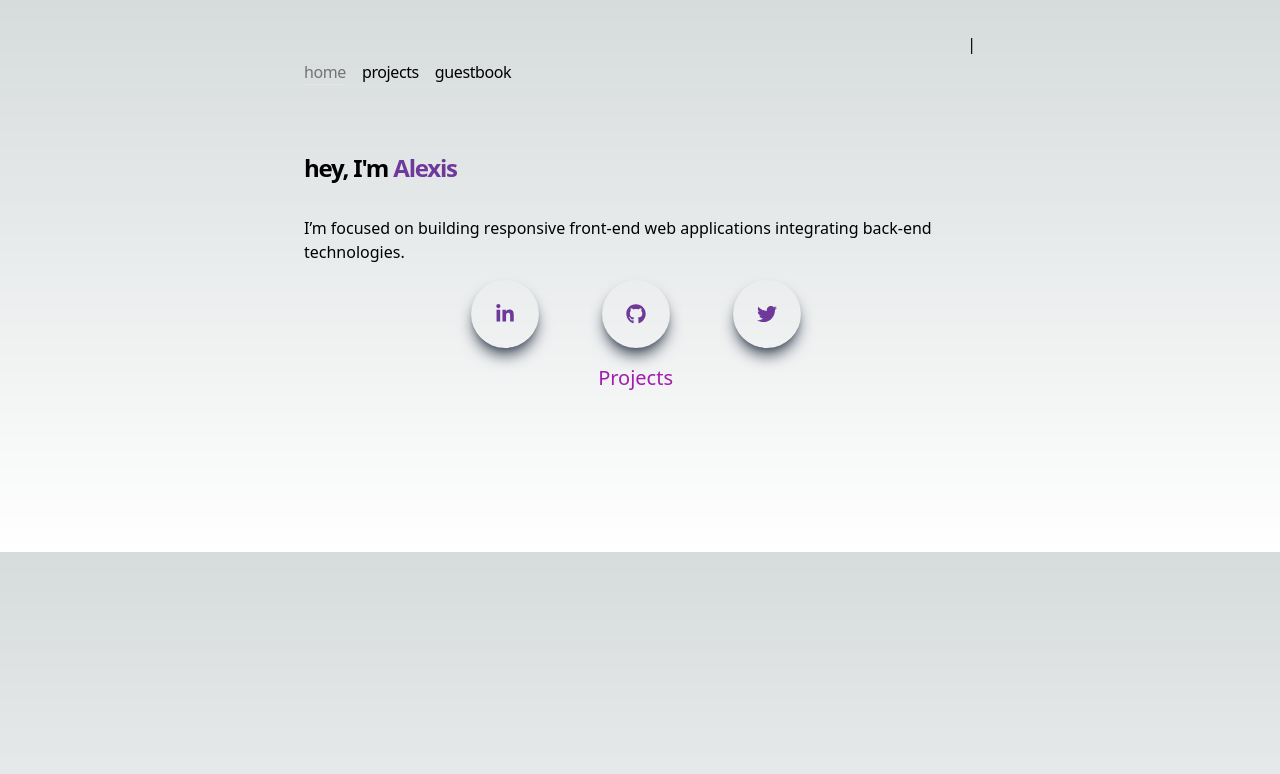
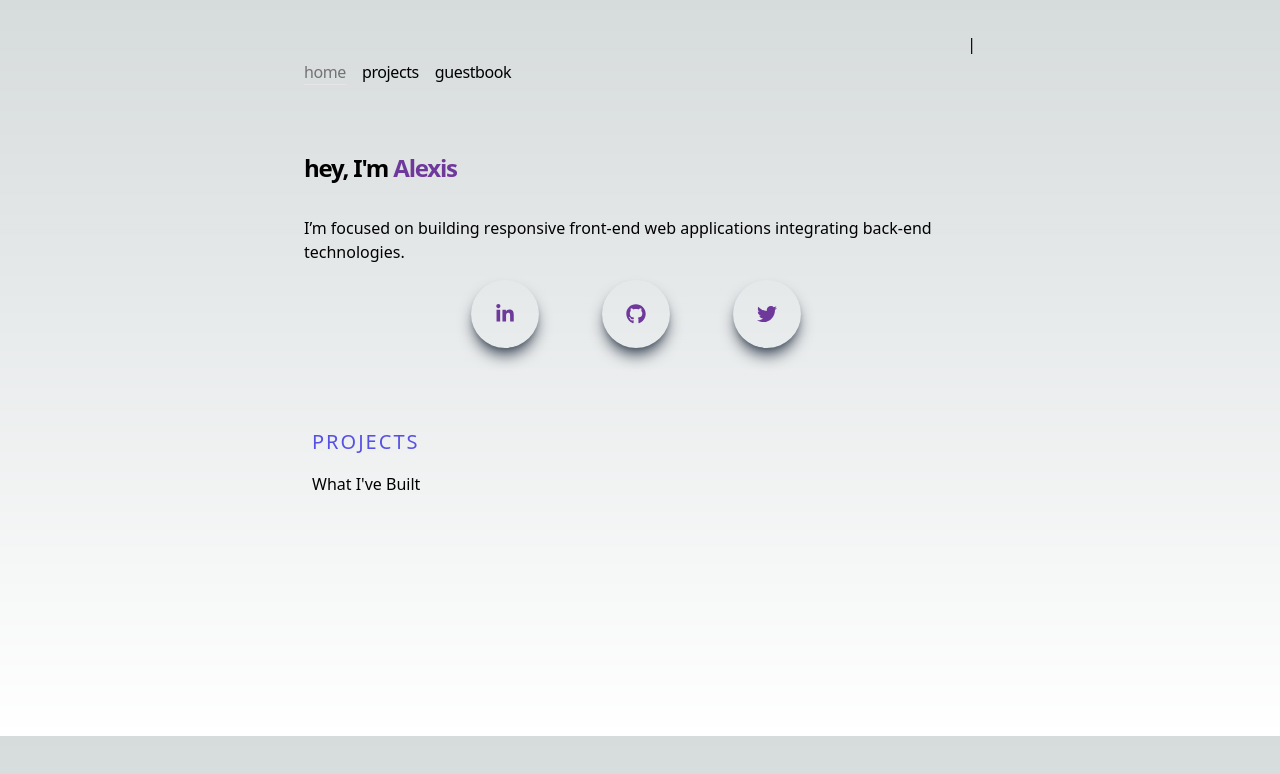
Before and after one commit to AlexisFlo/portfolio-next, a Next.js app: page / in a window 1280 px wide. Shown: the top 774 px of the page. Built offline with nearby package versions, Linux system fonts and the light colour scheme.

Commit message:
Change project section

```diff
--- a/app/components/projectItem.js
+++ /dev/null
@@ -1,7 +0,0 @@
-export default function PojectItem () {
-  return(
-    <>
-     <h2 className="text-xl text-center text-fuchsia-700">Projects</h2>
-    </>
-  )
-}
--- /dev/null
+++ b/app/components/projects.js
@@ -0,0 +1,14 @@
+export default function Pojects() {
+  return (
+    <div id='projects' className='w-full'>
+      <div className='max-w-[1240px] mx-auto px-2 py-16'>
+        <p className='text-xl tracking-widest uppercase text-[#5651e5]'>
+          Projects
+        </p>
+        <h2 className='py-4'>What I&apos;ve Built</h2>
+        <div className='grid md:grid-cols-2 gap-8'>
+        </div>
+      </div>
+    </div>
+  );
+};
--- a/app/page.js
+++ b/app/page.js
@@ -1,11 +1,11 @@
 import Main from './components/main'
-import PojectItem from './components/projectItem'
+import Projects from './components/projects'
 
 export default function Home() {
   return (
     <section>
       <Main />
-      <PojectItem />
+      <Projects />
     </section>
   )
 }
```
